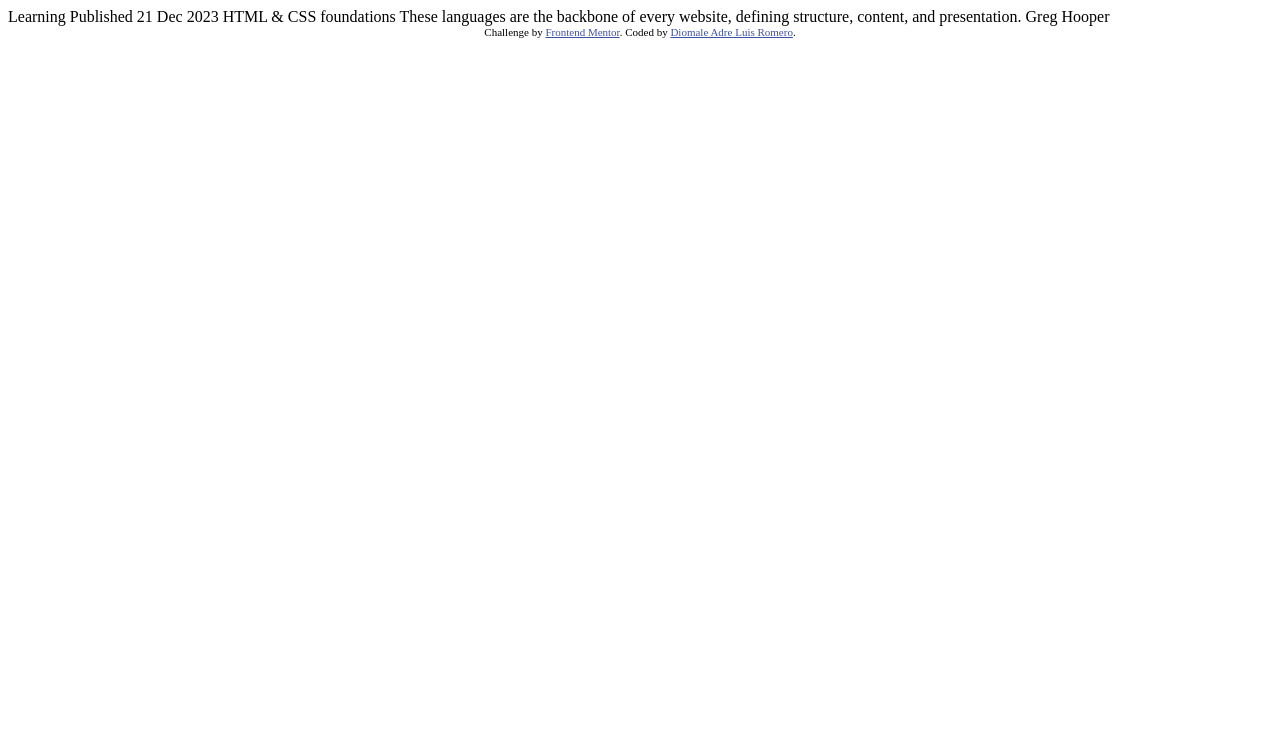
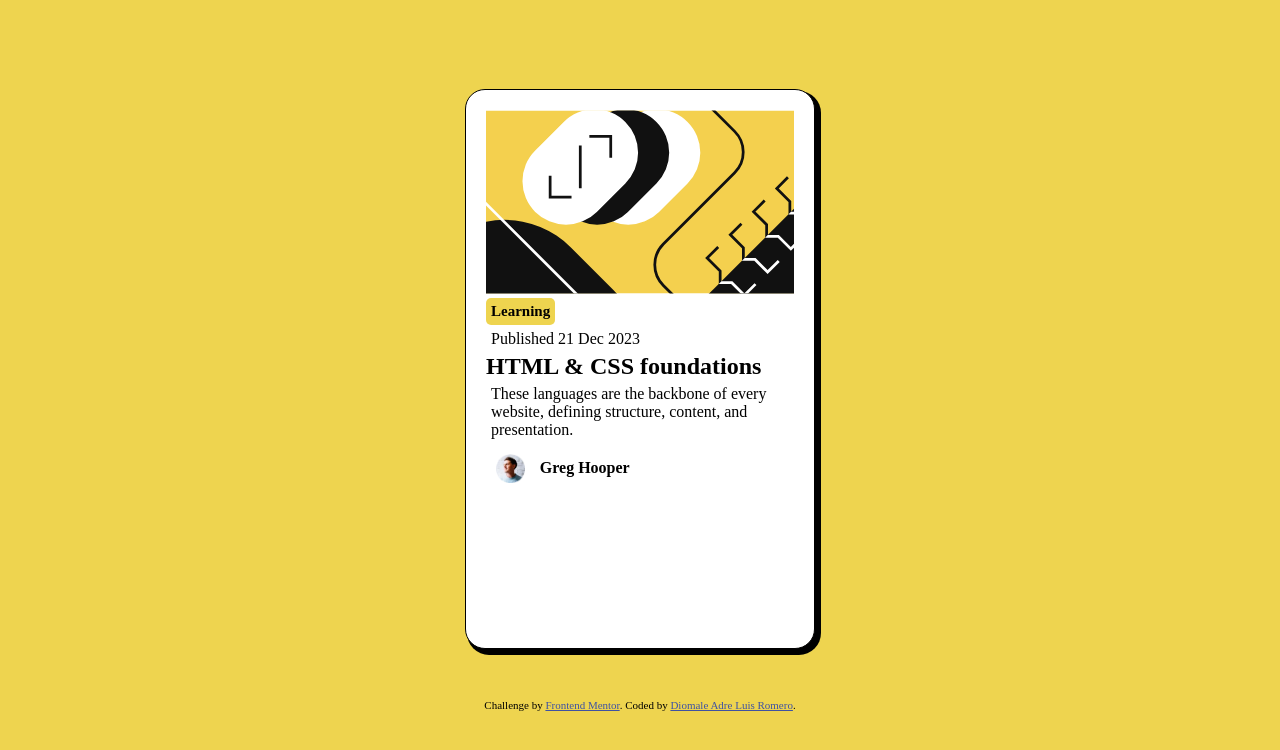
Before and after one commit to diomale/blog-preview-card-main, a plain HTML site: page index.html in a window 1280 px wide. Drawn offline with Linux system fonts and the light colour scheme.

Commit message:
challenge done

```diff
--- a/index.html
+++ b/index.html
@@ -3,7 +3,7 @@
 <head>
   <meta charset="UTF-8">
   <meta name="viewport" content="width=device-width, initial-scale=1.0"> <!-- displays site properly based on user's device -->
-
+  <link rel="stylesheet" href="style.css">
   <link rel="icon" type="image/png" sizes="32x32" href="./assets/images/favicon-32x32.png">
 
   <title>Frontend Mentor | Blog preview card</title>
@@ -16,15 +16,23 @@
 </head>
 <body>
 
-  Learning
+  <div class="card">
+    <div class="contexts">
+      <img src="assets/images/illustration-article.svg" alt="" style="width: 100%;">
+      <div class="contents">
+        <h3>Learning</h3>
+        <p>Published 21 Dec 2023</p>
+        <h2>HTML & CSS foundations</h2>
+        <p>These languages are the backbone of every website, defining structure, content, and presentation.</p>
+        <div class="card-footer">
+          <img src="assets/images/image-avatar.webp" alt="icon" style="width: 10%;">
+          <p>Greg Hooper</p>
+        </div>
+      </div>
+    </div>
+  </div>
 
-  Published 21 Dec 2023
 
-  HTML & CSS foundations
-
-  These languages are the backbone of every website, defining structure, content, and presentation.
-
-  Greg Hooper
 
   <div class="attribution">
     Challenge by <a href="https://www.frontendmentor.io?ref=challenge" target="_blank">Frontend Mentor</a>.
--- /dev/null
+++ b/style.css
@@ -0,0 +1,52 @@
+* {
+  margin: 0;
+  padding: 0;
+  box-sizing: border-box;
+}
+
+body {
+  width: 100%;
+  height: 100vh;
+  display: flex;
+  flex-direction: column;
+  justify-content: center;
+  align-items: center;
+  background-color: rgb(238, 212, 79);
+  gap: 50px;
+}
+
+.card {
+  padding: 20px;
+  display: flex;
+  flex-direction: row;
+  gap: 20px;
+  width: 350px;
+  max-width: 90%;
+  height: 70vh;
+  background-color: white;
+  box-shadow: 4px 4px 0px 2px black;
+  border-radius: 20px;
+  border: 1px solid #000000;
+}
+
+.card-footer {
+  display: flex;
+  flex-direction: row;
+  padding: 10px;
+  gap: 10px;
+  font-weight: bold;
+}
+
+h3 {
+  font-weight: bold;
+  font-size: 15px;
+  text-align: center;
+  background-color: rgb(238, 212, 79);
+  padding: 5px 10px;
+  border-radius: 5px;
+  display: inline-block;
+}
+
+h3, p {
+  padding: 5px;
+}
```
